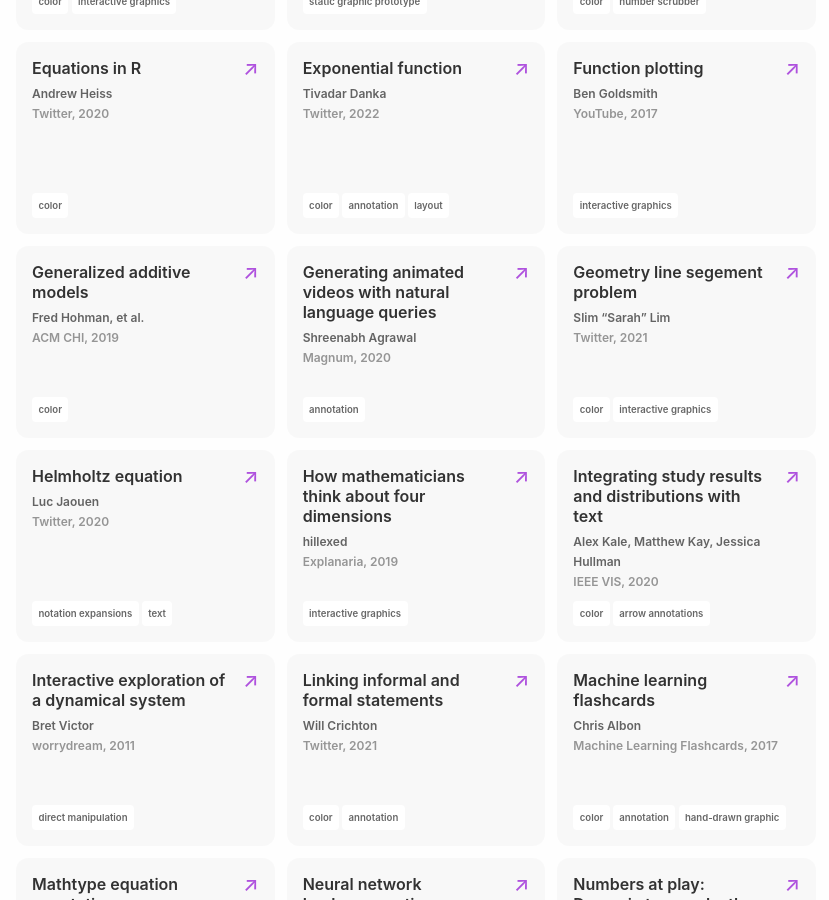
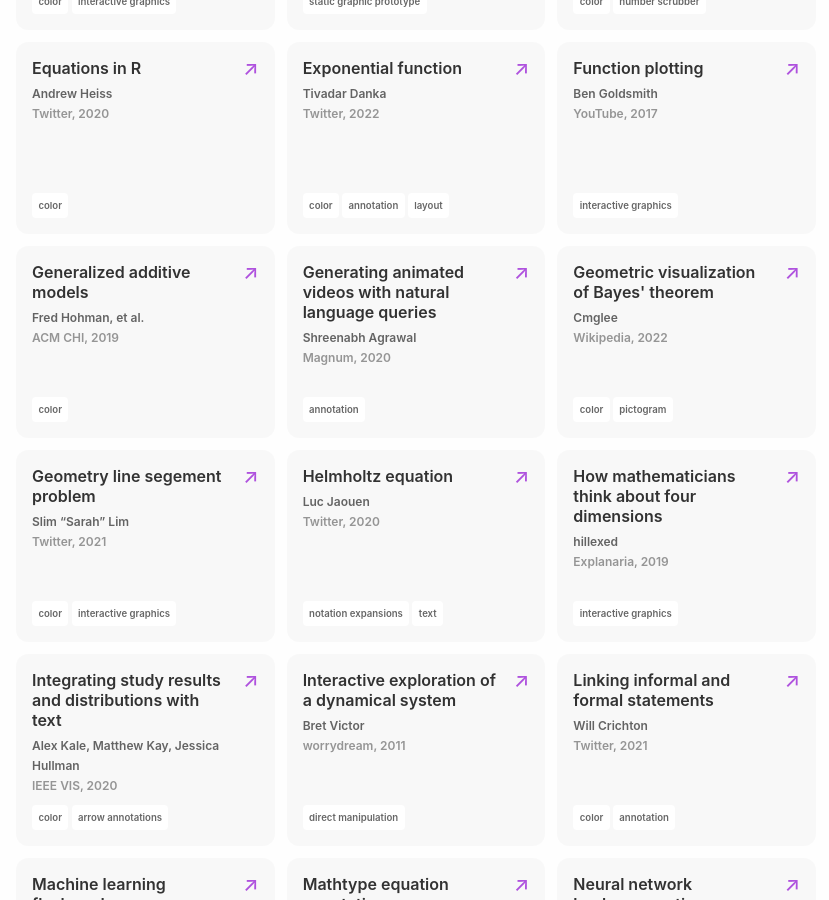
Before and after one commit to fredhohman/awesome-mathematical-notation-design, a Jekyll site: the page built from index.md, in a window 1280 px wide and 900 px high, scrolled down 3080 px. Shown: the whole window, without its empty margins (224-1053 px from the left). Built offline with Jekyll 4.4.1, drawn with Linux system fonts in a browser that asks for light colours; some of the changed text lies outside the part shown.

Commit message:
feat: add #24

```diff
--- a/_data/examples.yaml
+++ b/_data/examples.yaml
@@ -542,3 +542,13 @@
     - color
     - annotation
     - hand-drawn graphic
+
+- title: "Geometric visualization of Bayes' theorem"
+  author: Cmglee
+  publication: Wikipedia
+  year: 2022
+  link: https://en.wikipedia.org/wiki/Bayes%27_theorem#/media/File:Bayes_theorem_assassin.svg
+  type: example
+  tags:
+    - color
+    - pictogram
```
